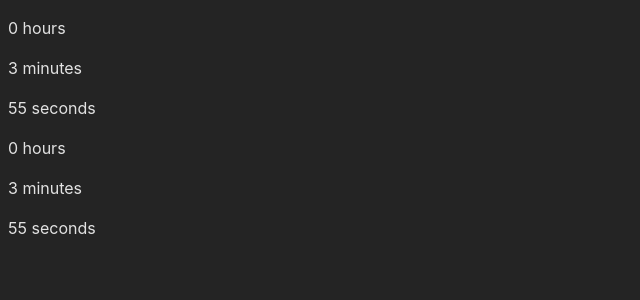
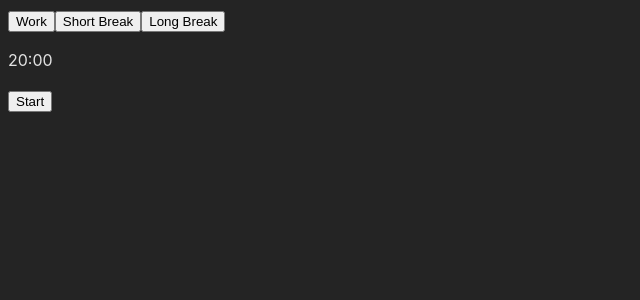
Before and after one commit to eeyan14/clemmy-clock, a React (Vite) app: page / in a window 1280 px wide. Shown: the top 300 px of the page, without its empty margins (0-640 px from the left). Built offline with nearby package versions, Linux system fonts and the light colour scheme.

Commit message:
demo buttons for different times

```diff
--- a/src/App.tsx
+++ b/src/App.tsx
@@ -1,11 +1,20 @@
 import React from 'react';
 import { StyledCountdown } from './components/Countdown';
 
+const TIMER_DEFAULTS = {
+    work: 20,
+    shortBreak: 5,
+    longBreak: 15,
+}
+
 const App = (): React.ReactElement => {
+    const [timerMinutes, setTimerMinutes] = React.useState(TIMER_DEFAULTS.work);
     return (
         <div className="App">
-            <StyledCountdown timerMinutes={4} timerFor={'work'} />
-            <StyledCountdown timerMinutes={4} timerFor={'break'} />
+            <button onClick={() => setTimerMinutes(TIMER_DEFAULTS.work)}>Work</button>
+            <button onClick={() => setTimerMinutes(TIMER_DEFAULTS.shortBreak)}>Short Break</button>
+            <button onClick={() => setTimerMinutes(TIMER_DEFAULTS.longBreak)}>Long Break</button>
+            <StyledCountdown timerMinutes={timerMinutes} />
         </div>
   );
 }
--- a/src/components/Countdown.tsx
+++ b/src/components/Countdown.tsx
@@ -1,41 +1,52 @@
 import React from 'react';
 import Countdown, { CountdownTimeDelta } from 'react-countdown';
 
-type TimerFor = 'work' | 'break';
-
-const TimerCompleted = ({ timerFor }: { timerFor: TimerFor }): React.ReactElement => {
-    return (
-        <>
-            {timerFor === 'work' && <p>Take a break!</p>}
-            {timerFor === 'break' && <p>Back to work!</p>}
-        </>
-    )
-}
-
 // renderer() must be a function, not a React component
 const renderer = ({ hours, minutes, seconds }: CountdownTimeDelta): React.ReactElement => {
+    const secondsString = seconds < 10 ? `0${seconds}` : seconds;
     return (
         <div>
-            <p>{hours} hours</p>
-            <p>{minutes} minutes</p>
-            <p>{seconds} seconds</p>
+            <p>{hours ? `${hours}:` : ''}{minutes}:{secondsString}</p>
         </div>
     );
 };
 
 type StyledCountdownProps = {
     timerMinutes: number;
-    timerFor: TimerFor;
 };
 
-export const StyledCountdown = ({ timerMinutes, timerFor }: StyledCountdownProps): React.ReactElement => {
+export const StyledCountdown = ({ timerMinutes }: StyledCountdownProps): React.ReactElement => {
     const [completed, setCompleted] = React.useState(false);
-    const countdownTimeMS = timerMinutes * 60 * 1000; // convert minutes to milliseconds
+    const [timerMilliseconds, setTimerMilliseconds] = React.useState(timerMinutes * 60 * 1000);
+    const countdownRef = React.useRef<Countdown>(null);
+
+    React.useEffect(() => {
+        // if timerMinutes changes, stop the clock and reset the countdown
+        if (countdownRef.current) {
+            countdownRef.current.stop();
+            setTimerMilliseconds(timerMinutes * 60 * 1000);
+        }
+    }, [timerMinutes])
+
+    const handleStart = (): void => {
+        if (countdownRef.current) {
+            countdownRef.current.start();
+        }
+    }
+
     return (
         <div>
-            <Countdown date={Date.now() + countdownTimeMS} renderer={renderer} onComplete={() => setCompleted(true)} />
+            <Countdown
+                ref={countdownRef}
+                date={Date.now() + timerMilliseconds}
+                autoStart={false}
+                renderer={renderer}
+                onComplete={() => setCompleted(true)}
+            />
 
-            {completed && <TimerCompleted timerFor={timerFor} />}
+            <button onClick={handleStart}>Start</button>
+
+            {completed && <p>Time's up!</p>}
         </div>
     );
 };
```
